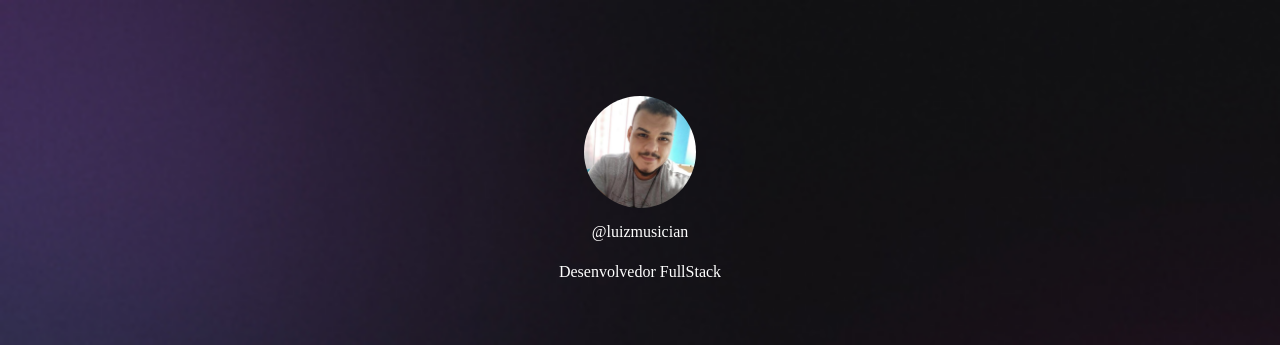
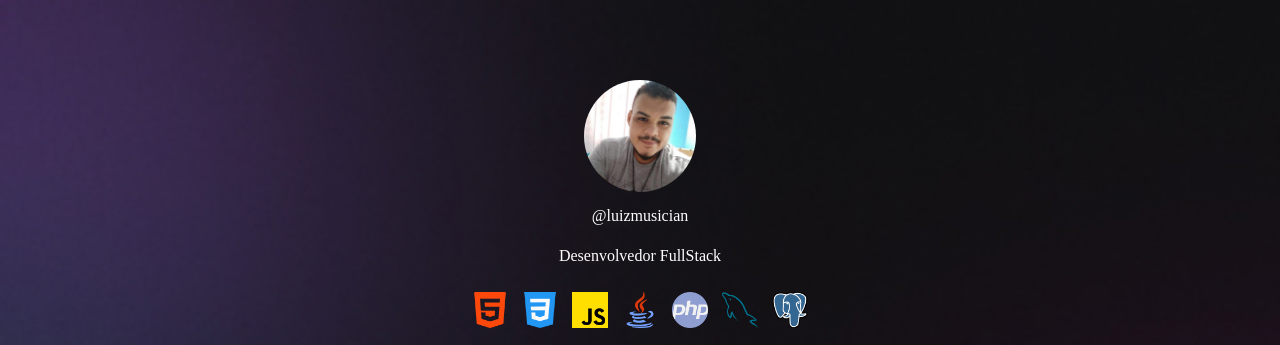
Before and after one commit to Dkluizz/portifolio, a plain HTML site: page index.html in a window 1280 px wide. Shown: the top 345 px of the page. Drawn offline with nearby package versions, Linux system fonts and the light colour scheme.

Commit message:
tecnologias

```diff
--- a/index.html
+++ b/index.html
@@ -1,25 +1,35 @@
 <!DOCTYPE html>
 <html lang="pt-br">
   <head>
-    <link rel="preconnect" href="https://fonts.googleapis.com">
-    <link rel="preconnect" href="https://fonts.gstatic.com" crossorigin>
-    <link href="https://fonts.googleapis.com/css2?family=Inter:wght@400;500&display=swap" rel="stylesheet">
-    <meta charset="UTF-8">
-    <meta name="viewport" content="width=device-width, initial-scale=1.0">
+    <link rel="preconnect" href="https://fonts.googleapis.com" />
+    <link rel="preconnect" href="https://fonts.gstatic.com" crossorigin />
+    <link
+      href="https://fonts.googleapis.com/css2?family=Inter:wght@400;500&display=swap"
+      rel="stylesheet"
+    />
+    <meta charset="UTF-8" />
+    <meta name="viewport" content="width=device-width, initial-scale=1.0" />
     <title>Social Links</title>
-    <link rel="stylesheet" href="style.css">
+    <link rel="stylesheet" href="style.css" />
   </head>
   <body>
     <div id="container">
       <div id="profile">
-            <img src="/assets/avatar.jpeg" alt="Luiz Felipe">
+        <img src="/assets/avatar.jpeg" alt="Luiz Felipe" />
         <p>@luizmusician</p>
         <p>Desenvolvedor FullStack</p>
-
+      </div>
+      <div class="technologies">
+        <img src="/assets/html-5.png" alt="html-5" title="html-5">
+        <img src="/assets/css-3.png" alt="css-3" title="css-3">
+        <img src="/assets/js.png" alt="JavaScript" title="JavaScript">
+        <img src="/assets/java.png" alt="Java" title="Java">
+        <img src="/assets/php.png" alt="PHP" title="PHP">
+        <img src="/assets/mysql.png" alt="Mysql" title="Mysql">
+        <img src="/assets/postgre.png" alt="Postgres" title="Postgres">
       </div>
 
       <div class="link">
-
         <a href="https://www.instagram.com/luizmusician/" target="_blank">
           <ion-icon name="logo-instagram" class="icone"></ion-icon>
           Instagram
@@ -27,7 +37,6 @@
       </div>
 
       <div class="link">
-
         <a href="https://github.com/Dkluizz" target="_blank">
           <ion-icon name="logo-github" class="icone"></ion-icon>
           Github
@@ -35,25 +44,32 @@
       </div>
 
       <div class="link">
-
-                    <a href="https://www.linkedin.com/in/luiz-felipe-silva-santos-187bb5214/" target="_blank">
+        <a
+          href="https://www.linkedin.com/in/luiz-felipe-silva-santos-187bb5214/"
+          target="_blank">
           <ion-icon name="logo-linkedin" class="icone"></ion-icon>
           Linkedin
         </a>
       </div>
 
       <div class="link">
-
-                    <a href="/assets/Curriculo_Luiz_Dev.pdf" target="_blank" download="Curriculo_Luiz_Dev.pdf">
+        <a
+          href="/assets/Curriculo_Luiz_Dev.pdf"
+          target="_blank"
+          download="Curriculo_Luiz_Dev.pdf">
           <ion-icon name="cloud-download-outline" class="icone"></ion-icon>
           Currículo
         </a>
       </div>
-
-
     </div>
 
-    <script type="module" src="https://unpkg.com/ionicons@7.1.0/dist/ionicons/ionicons.esm.js"></script>
-    <script nomodule src="https://unpkg.com/ionicons@7.1.0/dist/ionicons/ionicons.js"></script>
+    <script
+      type="module"
+      src="https://unpkg.com/ionicons@7.1.0/dist/ionicons/ionicons.esm.js"
+    ></script>
+    <script
+      nomodule
+      src="https://unpkg.com/ionicons@7.1.0/dist/ionicons/ionicons.js"
+    ></script>
   </body>
 </html>
--- a/style.css
+++ b/style.css
@@ -17,6 +17,16 @@ body{
 
 }
 
+.technologies{
+
+    text-align: center;
+}
+.technologies img{
+    width: 10%;
+    margin: 0 5px;
+
+}
+
 
 #container{
     width: 22.5rem;
@@ -25,7 +35,7 @@ body{
 
 #profile{
     text-align: center;
-    padding: 2rem;
+    padding: 1rem;
 }
 
 #profile p{
```
Also changed, not shown: assets/bg-desktop.jpg (deleted), assets/css-3.png (added), assets/html-5.png (added), assets/java.png (added), assets/js.png (added), assets/mysql.png (added), assets/php.png (added), assets/postgre.png (added). Lines whose indentation alone changed are shown as unchanged.
